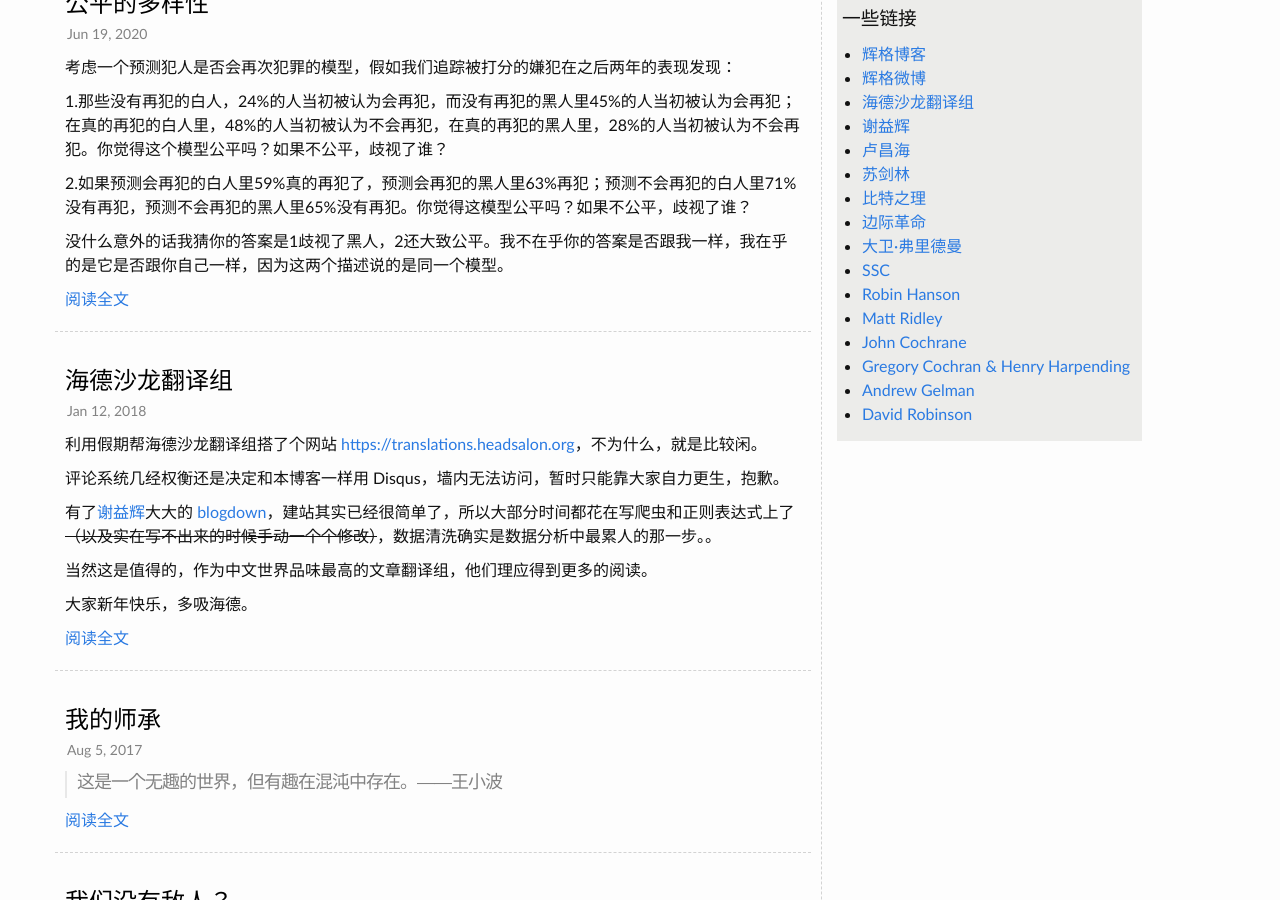
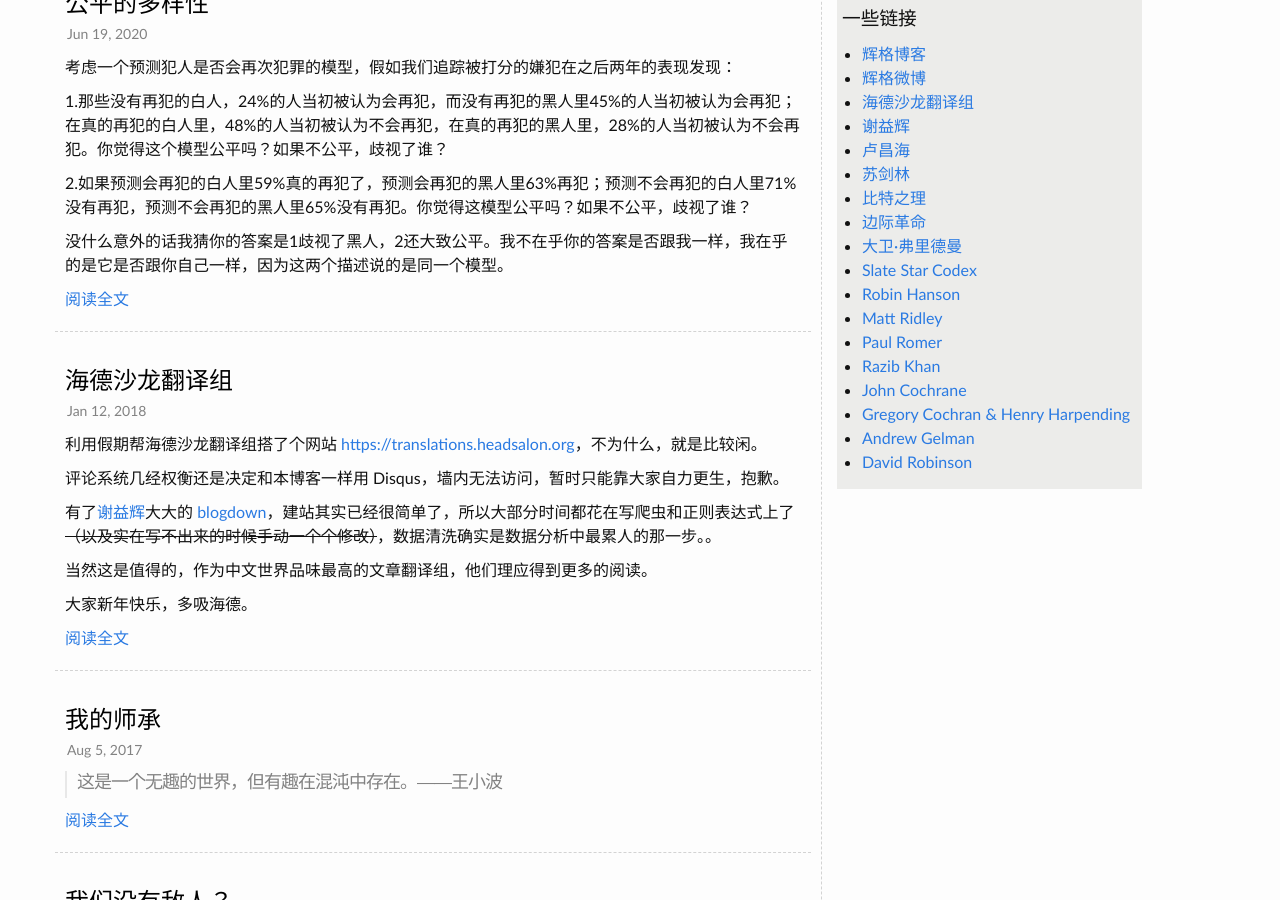
Before and after one commit to tcya/tcya.github.io, a Jekyll site: the page built from index.html, in a window 1280 px wide and 900 px high, scrolled down 608 px. Built offline with Jekyll 4.4.1, drawn with Linux system fonts in a browser that asks for light colours; the list of posts is cut into pages by our own code; comment, search, counter and statistics services are not loaded.

Commit message:
Update blogroll

```diff
--- a/index.html
+++ b/index.html
@@ -60,9 +60,11 @@ layout: default
         <li><a href="https://www.kylen314.com/">比特之理</a></li>
         <li><a href="http://marginalrevolution.com/">边际革命</a></li>
         <li><a href="https://daviddfriedman.blogspot.com/">大卫·弗里德曼</a></li>
-        <li><a href="https://slatestarcodex.com/">SSC</a></li>
+        <li><a href="https://slatestarcodex.com/">Slate Star Codex</a></li>
         <li><a href="https://www.overcomingbias.com/">Robin Hanson</a></li>
         <li><a href="http://www.rationaloptimist.com/blog/">Matt Ridley</a></li>
+        <li><a href="https://paulromer.net">Paul Romer</a></li>
+        <li><a href="https://www.razibkhan.com">Razib Khan</a></li>
         <li><a href="https://johnhcochrane.blogspot.com/">John Cochrane</a></li>
         <li><a href="https://westhunt.wordpress.com/">Gregory Cochran & Henry Harpending</a></li>
         <li><a href="http://andrewgelman.com/">Andrew Gelman</a></li>
```
